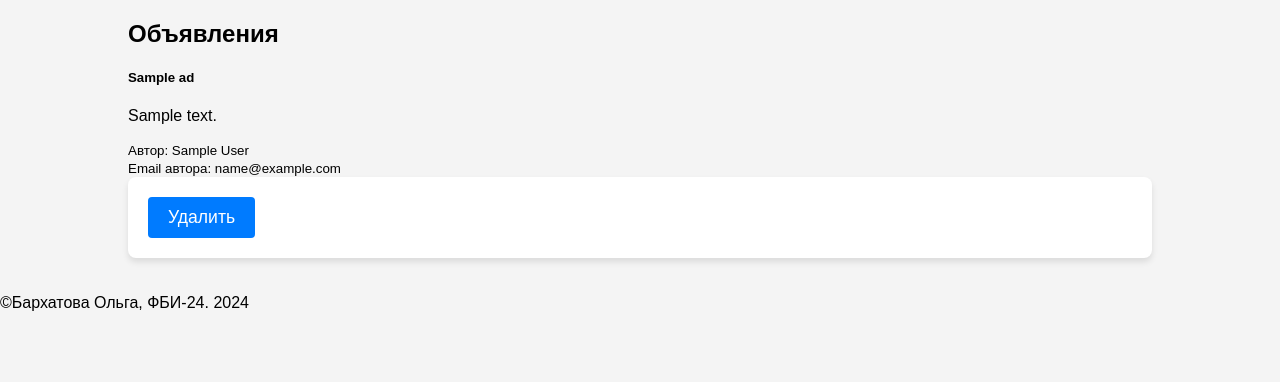
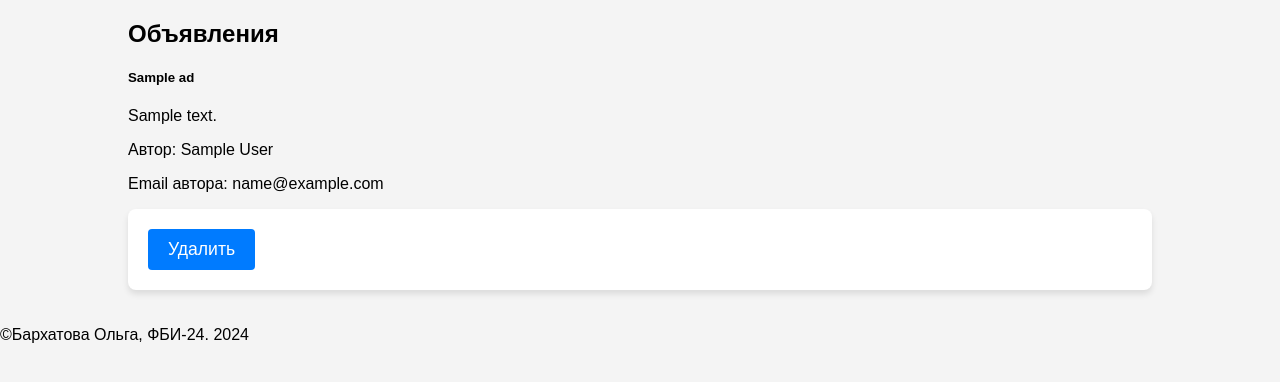
Before and after one commit to brkhtvvv/rgz.olya, a Flask app: page / in a window 1280 px wide. Shown: the part 115-497 px from the top of the page. Run offline with Flask 3, Linux system fonts and the light colour scheme; the visitor is signed in with stand-in values (Sample User, id 1); a database or web service that is not in the repository returns one stand-in record (values such as "Sample title"); some libraries are stand-ins or nearby versions.

Commit message:
надеюсь последняя версия2

```diff
--- a/templates/index.html
+++ b/templates/index.html
@@ -29,27 +29,31 @@
         <h2>Объявления</h2>
 
         {% if ads %}
-            <div class="list-group">
+            <div class="row">
                 {% for ad in ads %}
-                    <div class="list-group-item">
-                        <h5 class="mb-1">{{ ad[1] }}</h5>  <!-- Заголовок -->
-                        <p class="mb-1">{{ ad[2] }}</p>    <!-- Контент -->
-                        <small>Автор: {{ ad[3] }}</small><br>  <!-- Автор -->
-                        <small>Email автора: {{ ad[4] }}</small>  <!-- Email -->
+                    <div class="col-md-4">
+                        <div class="card">
+                            <div class="card-body">
+                                <h5 class="card-title">{{ ad[1] }}</h5>  <!-- Заголовок -->
+                                <p class="card-text">{{ ad[2] }}</p>    <!-- Контент -->
+                                <p class="card-author">Автор: {{ ad[3] }}</p>  <!-- Автор -->
+                                <p class="card-email">Email автора: {{ ad[4] }}</p>  <!-- Email -->
 
-                        {% if session.get('is_admin') %}
-                            <form action="{{ url_for('delete_ad', ad_id=ad.id) }}" method="POST" class="inline-form">
-                                <button type="submit" class="btn btn-delete">Удалить</button>
-                            </form>
-                        {% endif %}
+                                {% if session.get('is_admin') %}
+                                    <form action="{{ url_for('delete_ad', ad_id=ad.id) }}" method="POST" class="inline-form">
+                                        <button type="submit" class="btn btn-danger">Удалить</button>
+                                    </form>
+                                {% endif %}
+                            </div>
+                        </div>
                     </div>
                 {% endfor %}
             </div>
         {% else %}
             <p>Нет объявлений.</p>
         {% endif %}
+    </div>
 
-    </div>
     <footer>
         <p>&copy;Бархатова Ольга, ФБИ-24. 2024</p>
     </footer>
```
